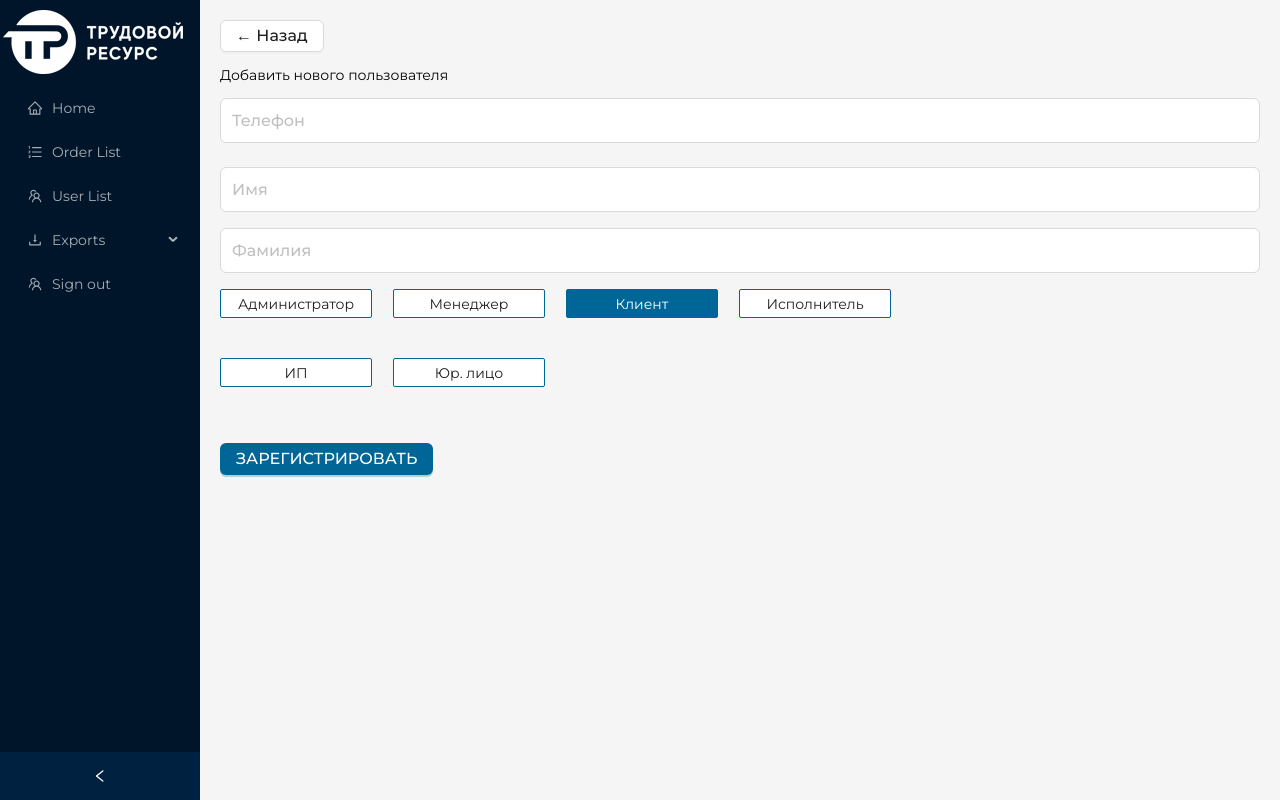
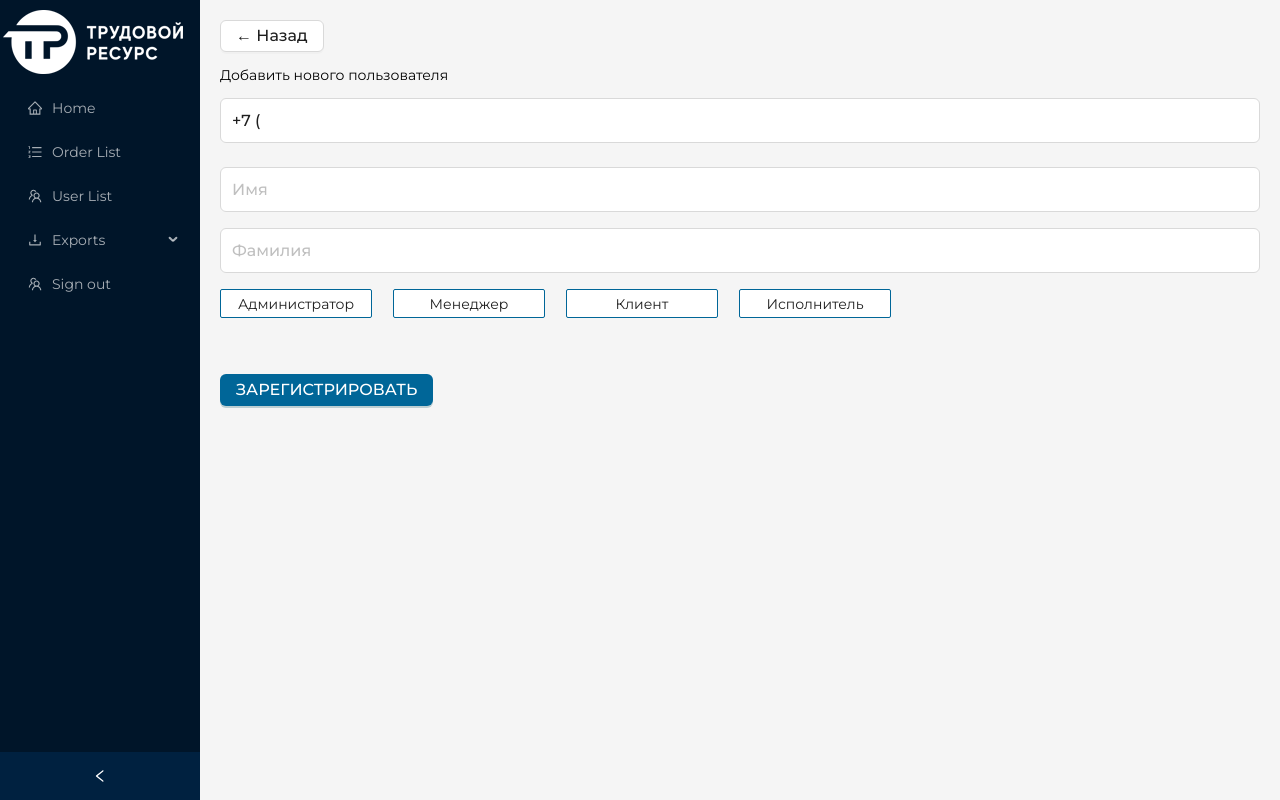
Before and after one commit to Sapariyeva/esdp-team-3-frontend, a React (Vite) app: page /createUserForm in a window 1280 px wide. Built offline with nearby package versions, Linux system fonts and the light colour scheme; sample sign-in values are in the browser's storage.

Commit message:
добавлена отправка запросов на создание призрачного юзера, исправлено отображение карточки

```diff
--- a/package.json
+++ b/package.json
@@ -20,6 +20,7 @@
         "husky": "^8.0.3",
         "react": "^18.2.0",
         "react-dom": "^18.2.0",
+        "react-input-mask": "^2.0.4",
         "react-redux": "^8.1.3",
         "react-router-dom": "^6.20.0",
         "redux": "^4.2.1",
@@ -28,6 +29,7 @@
     "devDependencies": {
         "@types/react": "^18.2.15",
         "@types/react-dom": "^18.2.7",
+        "@types/react-input-mask": "^3.0.5",
         "@typescript-eslint/eslint-plugin": "^6.0.0",
         "@typescript-eslint/parser": "^6.0.0",
         "@vitejs/plugin-react-swc": "^3.3.2",
--- a/src/app/userList.slice.ts
+++ b/src/app/userList.slice.ts
@@ -56,13 +56,13 @@ const initialState: UserState = {
     },
 };
 export const signUpGhost = createAsyncThunk(
-    'users/signUpGhost',
+    'users/addUser',
     async (user: IUserGhostSignUpRequest, { rejectWithValue }) => {
         const request = Object.fromEntries(
             Object.entries(user).filter(([_, value]) => value !== null)
         );
         try {
-            const { data } = await $api.post('/user/signUp', request);
+            const { data } = await $api.post('/user/addUser', request);
             return data.success;
         } catch (e) {
             return rejectWithValue('HTTP error post request');
--- a/src/components/UserList/CreateUserForm.tsx
+++ b/src/components/UserList/CreateUserForm.tsx
@@ -5,8 +5,9 @@ import { ERole } from '@/enum/role.enum';
 import { useAppDispatch, useAppSelector } from '@/app/store';
 import { fetchUsers, signUpGhost } from '@/app/userList.slice';
 import './CreateUserForm.scss';
-import { EUserSubject } from '@/enum/user.enum';
-import translateValue, { roleDictionary, subjectDictionary } from '@/helpers/translate.helper';
+import InputMask from 'react-input-mask';
+
+import translateValue, { roleDictionary } from '@/helpers/translate.helper';
 
 const CreateUserForm = () => {
     const navigate = useNavigate();
@@ -14,10 +15,14 @@ const CreateUserForm = () => {
     const [phone, setPhone] = useState('');
     const [firstName, setFirstName] = useState('');
     const [lastName, setLastName] = useState('');
-    const [role, setRole] = useState<ERole>(ERole.customer);
+    const [role, setRole] = useState<ERole | null>(null);
     const [phoneError, setPhoneError] = useState(false);
-    const [subject, setSubject] = useState<EUserSubject | null>(null);
+    const [disabledRoles, setDisabledRoles] = useState<ERole[]>([]);
     const users = useAppSelector((state) => state.users.userList);
+    useEffect(() => {
+        const takenRoles = users.map(user => user.role);
+        setDisabledRoles(takenRoles);
+    }, [users]);
 
     useEffect(() => {
         if (users && users.length > 0) {
@@ -49,14 +54,18 @@ const CreateUserForm = () => {
     }, []);
 
     const handlePhoneChange = (e: React.ChangeEvent<HTMLInputElement>) => {
-        let numericValue = e.target.value.replace(/\D/g, '');
-        if (numericValue.length > 11) {
-            numericValue = numericValue.slice(0, 11);
+        const input = e.target.value;
+        const numericValue = input.replace(/\D/g, '');
+
+        const cleanValue = numericValue.startsWith('7') ? numericValue.substring(1) : numericValue;
+
+
+        if (cleanValue.length > 10) {
             setPhoneError(true);
         } else {
             setPhoneError(false);
+            setPhone(cleanValue);
         }
-        setPhone(numericValue);
     };
 
     const handleRoleChange = (e: RadioChangeEvent) => {
@@ -72,30 +81,21 @@ const CreateUserForm = () => {
     };
 
     const handleSubmit = () => {
-        if (phone && firstName && lastName && subject) {
+        if (phone && firstName && lastName && role !== null) {
             const displayName = `${firstName} ${lastName}`;
             dispatch(signUpGhost({
                 phone,
                 displayName,
-                role: ERole.customer,
-                subject
+                role
             }));
         } else {
-            console.error('Не все поля формы заполнены или не выбран subject');
+            console.error('Не все поля формы заполнены ');
         }
     };
 
 
 
 
-    const handleSubjectChange = (e: RadioChangeEvent) => {
-        const subjectValue: string = e.target.value;
-        if (Object.values(EUserSubject).includes(subjectValue as EUserSubject)) {
-            setSubject(subjectValue as EUserSubject);
-        } else {
-            setSubject(null);
-        }
-    };
 
     return (
         <div style={{ padding: '20px' }}>
@@ -103,15 +103,23 @@ const CreateUserForm = () => {
                 ← Назад
             </Button>
             <h1 style={{ marginBottom: '16px' }}>Добавить нового пользователя</h1>
+
             <Form.Item
                 validateStatus={phoneError || (phone.length > 0 && phone.length < 10) ? 'error' : ''}
-                help={phoneError ? 'Номер не должен превышать 11 цифр' : (phone.length > 0 && phone.length < 10 ? 'Номер телефона должен содержать 10 цифр' : '')}
+                help={phoneError || (phone.length > 0 && phone.length < 10) ? 'Введите корректный номер телефона' : ''}
             >
-                <Input
-                    value={phone}
+
+                <InputMask
+                    mask="+7 (999) 999-99-99"
+                    maskChar={null}
+                    value={'+7' + phone}
                     onChange={handlePhoneChange}
-                    placeholder="Телефон"
-                />
+                    placeholder="+7 (___) ___-__-__"
+
+                >
+
+                    {(inputProps: any) => <Input {...inputProps} />}
+                </InputMask>
             </Form.Item>
             <Input
                 value={firstName}
@@ -136,29 +144,14 @@ const CreateUserForm = () => {
                             key={roleValue}
                             value={roleValue}
                             className="radio-button-custom"
+                            disabled={disabledRoles.includes(roleValue)} // Делает кнопку недоступной, если роль занята
                         >
                             {translateValue(roleValue, roleDictionary)}
                         </Radio.Button>
                     ))}
                 </Radio.Group>
             </Form.Item>
-            <Form.Item>
-                <Radio.Group
-                    onChange={handleSubjectChange}
-                    className="radio-group-custom separated-radio-button"
-                    value={subject}
-                >
-                    {Object.values(EUserSubject).map((subjectValue) => (
-                        <Radio.Button
-                            key={subjectValue}
-                            value={subjectValue}
-                            className="radio-button-custom"
-                        >
-                            {translateValue(subjectValue, subjectDictionary)}
-                        </Radio.Button>
-                    ))}
-                </Radio.Group>
-            </Form.Item>
+
             <Button onClick={handleSubmit} type="primary" style={{ marginTop: '16px' }}>
                 ЗАРЕГИСТРИРОВАТЬ
             </Button>
--- a/src/components/UserList/SearchBar.tsx
+++ b/src/components/UserList/SearchBar.tsx
@@ -196,6 +196,7 @@ const SearchBar: React.FC<SearchBarProps> = ({ onSearch }) => {
             >
                 <Space direction="vertical">
                     <p>Пожалуйста, выберите поле, по которому хотите выполнить поиск.</p>
+                    <Flex style={{ width: '100%', flexWrap: 'wrap', gap: '13px' }}>
                     {Object.values(ESearchFields).map((field) => (
                         <Button
                             key={field}
@@ -204,11 +205,26 @@ const SearchBar: React.FC<SearchBarProps> = ({ onSearch }) => {
                                 toggleSearchField(field);
                                 setIsSelectFieldModalVisible(false);
                             }}
+                            size="small"
+                            style={{
+
+                                width: '45%',
+                                height: '29px',
+                                borderColor: '#006698',
+                                fontSize: '14px',
+                                display: 'flex',
+                                alignItems: 'center',
+                                justifyContent: 'center',
+                                padding: 0,
+                                maxWidth: '152px'
+
+                            }}
                             className={selectedSearchField === field ? 'selectedFieldButton' : ''}
                         >
-                            {field}
+                            {translateValue(field, searchFieldsDictionary)}
                         </Button>
                     ))}
+                    </Flex>
                 </Space>
             </Modal>
         </>
--- a/src/components/UserList/UserDetail.tsx
+++ b/src/components/UserList/UserDetail.tsx
@@ -5,6 +5,7 @@ import { fetchUserById } from '@/app/userList.slice';
 import { Avatar, Button, Card, Tag } from 'antd';
 
 import { CloseOutlined, UserOutlined } from '@ant-design/icons';
+import { displayFormatPhone } from '@/helpers/displayFormatPhone.helper';
 
 
 const UserDetail: React.FC = () => {
@@ -72,14 +73,14 @@ const UserDetail: React.FC = () => {
                     title={user.displayName}
                     description={(
                         <>
-                            <p><strong>Телефон:</strong> {user.phone ? displayFormatPhone(user.phone) : 'Не указан'}</p>
-                            <p><strong>Email:</strong> {user.email || 'Не указан'}</p>
-                            <p><strong>Дата рождения:</strong> {user.birthday ? formattedBirthday : 'Не указана'}</p>
-                            <p><strong>Роль:</strong> {user.role}</p>
-                            <p><strong>Средний рейтинг:</strong> {user.avgRating || 'Не указан'}</p>
-                            <p><strong>Количество оценок:</strong> {user.ratingCount || 'Не указано'}</p>
-                            <p><strong>Последнее местоположение:</strong> {user.lastPosition || 'Не указано'}</p>
-                            <p><strong>Идентификационный номер:</strong> {user.identifyingNumber || 'Не указан'}</p>
+                            <p>Телефон:{user.phone ? displayFormatPhone(user.phone) : 'Не указан'}</p>
+                            <p>Email: {user.email || 'Не указан'}</p>
+                            <p>Дата рождения: {user.birthday ? formattedBirthday : 'Не указана'}</p>
+                            <p>Роль: {user.role}</p>
+                            <p>Средний рейтинг: {user.avgRating || 'Не указан'}</p>
+                            <p>Количество оценок: {user.ratingCount || 'Не указано'}</p>
+                            <p>Последнее местоположение: {user.lastPosition || 'Не указано'}</p>
+                            <p>Идентификационный номер: {user.identifyingNumber || 'Не указан'}</p>
                             <Tag color={user.status === 'ACTIVE' ? 'green' : 'volcano'}>{user.status}</Tag>
                         </>
                     )}
--- a/src/interfaces/user.interface.ts
+++ b/src/interfaces/user.interface.ts
@@ -32,7 +32,6 @@ export interface IUserGhostSignUpRequest {
     phone: string;
     displayName: string;
     role: ERole;
-    subject: EUserSubject | null;
 }
 
 export interface IUserStateForm {
```
Also changed, not shown: 1 other file (tests, documents, lock files or other folders).
